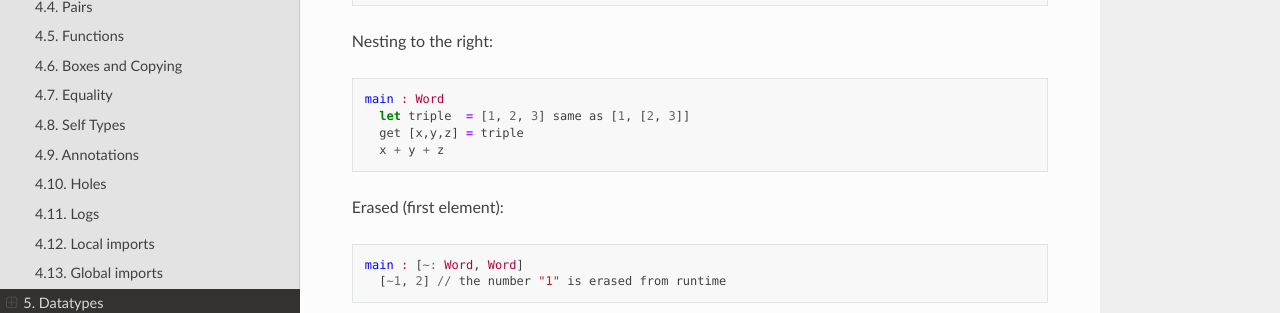
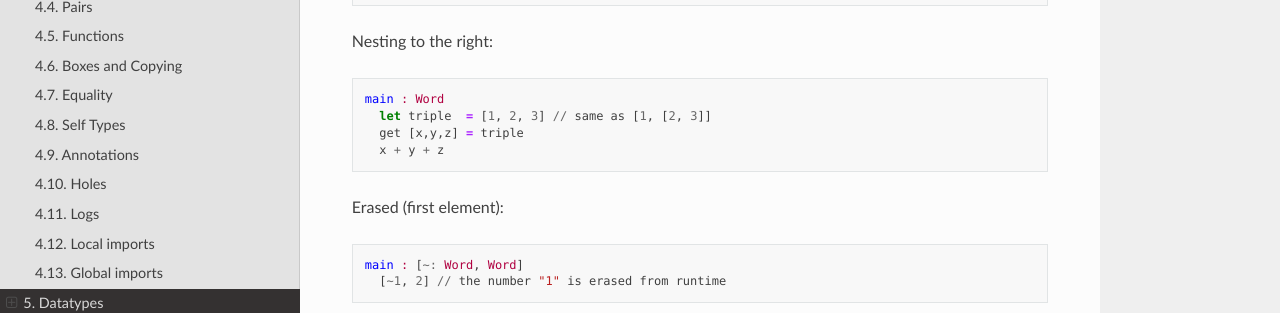
Before and after one commit to Soonad/docs.formality-lang.org, a Sphinx documentation site: the page built from docs/source/language/4.Core-Features.md, in a window 1280 px wide and 900 px high, scrolled down 3500 px. Shown: the part 151-464 px from the top of the window. Built offline with Sphinx 7.4.7 and the Read the Docs theme 2.0.0, drawn with Linux system fonts in a browser that asks for light colours; pages that are not in the unit, such as notebooks, are missing from menus.

Commit message:
Fix comment on Features

````diff
--- a/docs/source/language/4.Core-Features.md
+++ b/docs/source/language/4.Core-Features.md
@@ -156,7 +156,7 @@ Nesting to the right:
 
 ```haskell
 main : Word
-  let triple  = [1, 2, 3] same as [1, [2, 3]]
+  let triple  = [1, 2, 3] // same as [1, [2, 3]]
   get [x,y,z] = triple
   x + y + z
 ```
````
